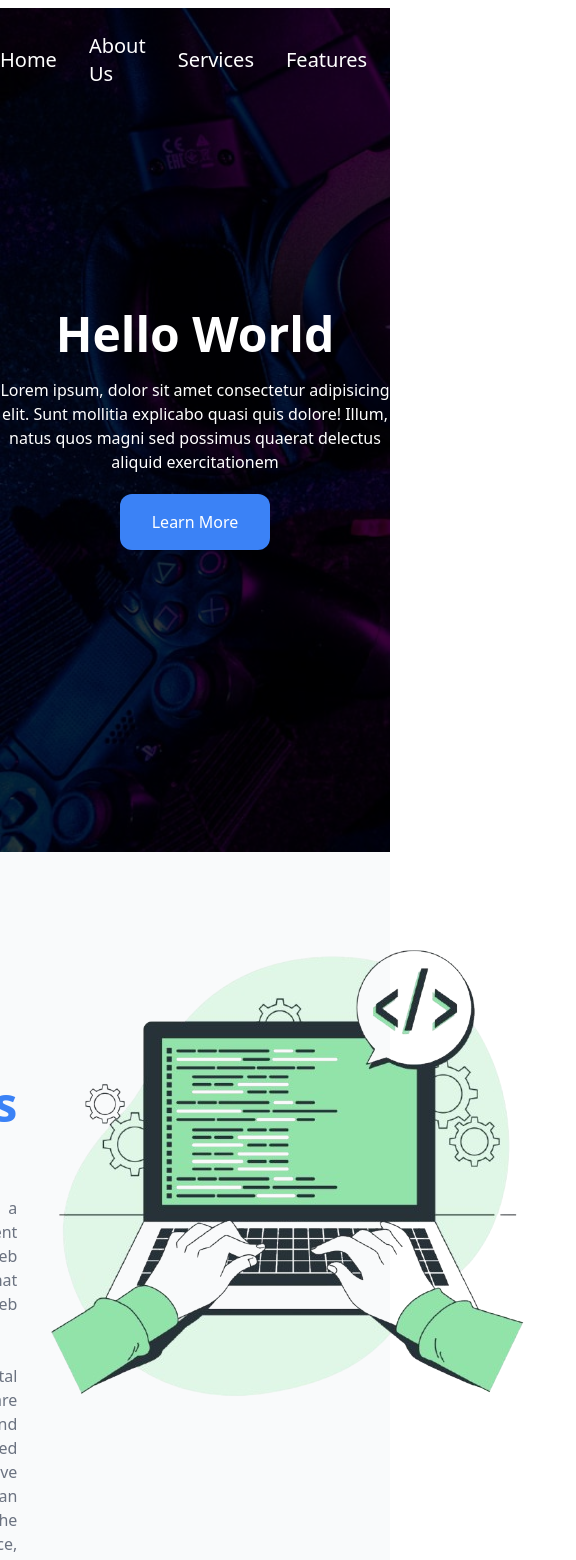
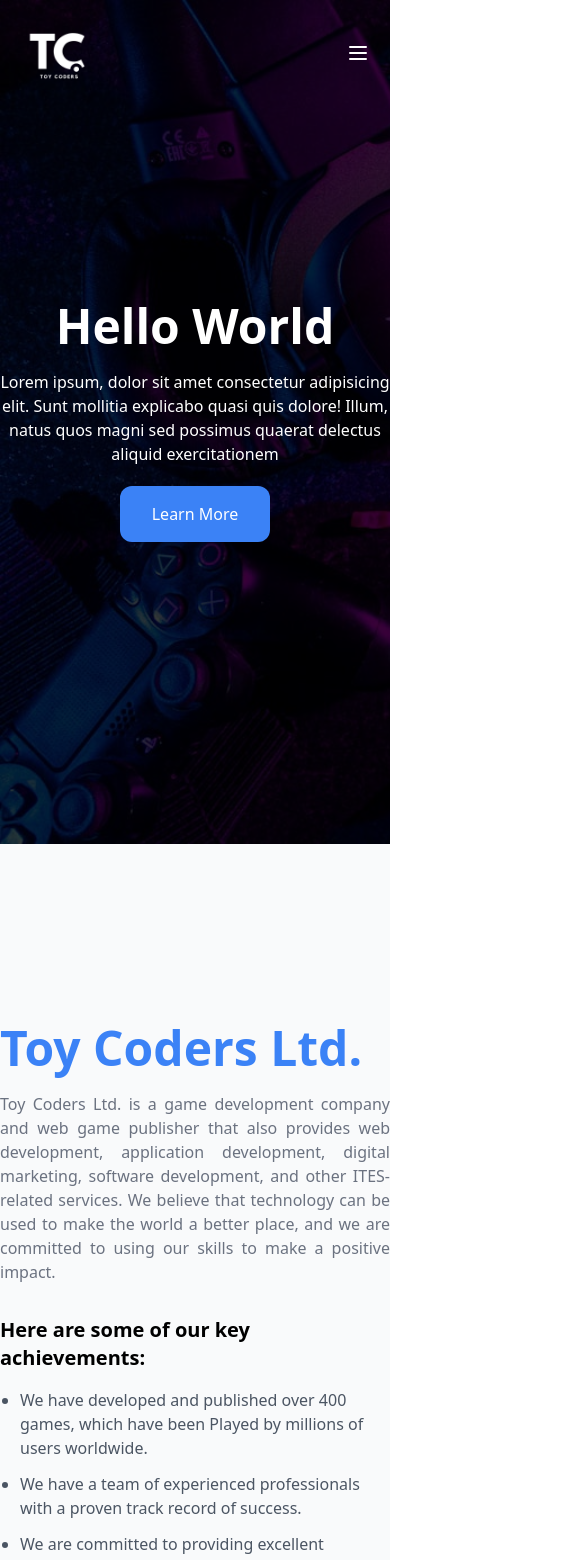
Before and after one commit to jakareya76/toycoders, a React (Vite) app: page / in a window 390 px wide. Shown: the top 1560 px of the page, 576 px wide, since content can reach past the window. Built offline with nearby package versions, Linux system fonts and the light colour scheme.

Commit message:
craete contact section and make navbar responsive

```diff
--- a/src/components/About.jsx
+++ b/src/components/About.jsx
@@ -4,7 +4,7 @@ const About = () => {
   return (
     <section className="py-20 bg-gray-50">
       <div className="container mx-auto">
-        <div className="flex justify-center gap-5">
+        <div className="flex flex-col justify-center gap-5 md:flex-row">
           <div className="mt-20">
             <h2 className="text-5xl font-bold text-blue-500 my-5">
               Toy Coders Ltd.
@@ -34,7 +34,7 @@ const About = () => {
             </ul>
           </div>
           <div>
-            <img src={aboutImg} alt="about" className="max-w-xl" />
+            <img src={aboutImg} alt="about" className="md:max-w-xl" />
           </div>
         </div>
       </div>
--- a/src/components/Contact.jsx
+++ b/src/components/Contact.jsx
@@ -1,5 +1,70 @@
 const Contact = () => {
-  return <div>Contact</div>;
+  return (
+    <section className="container mx-auto py-20">
+      <h2 className="text-3xl text-center font-medium uppercase">
+        Get In Touch
+      </h2>
+      <div className="w-14 h-[3px] bg-blue-500 mx-auto my-5"></div>
+      <p className="mx-auto max-w-2xl text-gray-700 font-medium text-center">
+        We thrive when coming up with innovative ideas but also understand that
+        a smart concept should be supported with faucibus sapien odio measurable
+        results.
+      </p>
+
+      <div className="flex items-center justify-center mt-16">
+        <div className="grid grid-cols-1 md:grid-cols-3 gap-5">
+          <div>
+            <div className="space-y-1 mb-5">
+              <h4 className="font-medium">TOYCODERS LTD</h4>
+              <p className="text-gray-600">
+                Company Registration Number: 12917753
+              </p>
+            </div>
+            <div className="space-y-1 mb-5">
+              <h4 className="font-medium">Registered Office Address:</h4>
+              <p className="text-gray-600">
+                47 Shayer Road, Southampton, England, SO15 5JZ
+              </p>
+            </div>
+            <div className="space-y-1 mb-5">
+              <h4 className="font-medium">Working Hours:</h4>
+              <p className="text-gray-600">9:00AM To 6:00PM</p>
+            </div>
+          </div>
+          <div className="col-span-2">
+            <form>
+              <div className="grid grid-cols-1 md:grid-cols-2 gap-5 mb-5">
+                <input
+                  type="text"
+                  placeholder="Your Name*"
+                  className="p-4 border outline-none rounded"
+                />
+                <input
+                  type="email"
+                  placeholder="Your Email*"
+                  className="p-4 border outline-none rounded"
+                />
+                <input
+                  type="text"
+                  placeholder="Subject"
+                  className="md:col-span-2 p-4 border outline-none rounded"
+                />
+                <textarea
+                  name=""
+                  id=""
+                  placeholder="Message"
+                  className="md:col-span-2 p-4 pb-16 border outline-none rounded"
+                ></textarea>
+              </div>
+              <button className="bg-blue-600 font-medium text-white px-8 py-3 rounded-xl duration-300 hover:bg-blue-800">
+                Send Message
+              </button>
+            </form>
+          </div>
+        </div>
+      </div>
+    </section>
+  );
 };
 
 export default Contact;
--- a/src/components/shared/Navbar.jsx
+++ b/src/components/shared/Navbar.jsx
@@ -1,15 +1,46 @@
+import { useState } from "react";
 import logo from "../../assets/logo.png";
 
 const Navbar = () => {
+  const [isOpen, setIsOpen] = useState(false);
+
+  const toggleMenu = () => {
+    setIsOpen(!isOpen);
+  };
+
   return (
     <nav className="container mx-auto flex items-center justify-between z-50 relative py-8">
       <div className="flex-1">
         <img src={logo} alt="logo" className="w-28" />
       </div>
-      <div className="">
+
+      {/* Hamburger Menu Icon for mobile */}
+      <div className="lg:hidden">
+        <button
+          className="text-white focus:outline-none mx-5"
+          onClick={toggleMenu}
+        >
+          <svg
+            className="w-6 h-6"
+            fill="none"
+            stroke="currentColor"
+            viewBox="0 0 24 24"
+            xmlns="http://www.w3.org/2000/svg"
+          >
+            <path
+              strokeLinecap="round"
+              strokeLinejoin="round"
+              strokeWidth="2"
+              d={isOpen ? "M6 18L18 6M6 6l12 12" : "M4 6h16M4 12h16M4 18h16"}
+            ></path>
+          </svg>
+        </button>
+      </div>
+
+      {/* Desktop Menu */}
+      <div className={`lg:flex hidden`}>
         <ul className="flex items-center justify-center gap-8 text-xl">
-          {navItems.map((item, idx) => {
-            return (
+          {navItems.map((item, idx) => (
             <li key={idx}>
               <a
                 href={item.path}
@@ -18,8 +49,27 @@ const Navbar = () => {
                 {item.name}
               </a>
             </li>
-            );
-          })}
+          ))}
+        </ul>
+      </div>
+
+      {/* Mobile Menu */}
+      <div
+        className={`${
+          isOpen ? "block" : "hidden"
+        } lg:hidden absolute top-full left-0 w-full bg-black`}
+      >
+        <ul className="flex flex-col items-center py-16 space-y-4 text-xl">
+          {navItems.map((item, idx) => (
+            <li key={idx}>
+              <a
+                href={item.path}
+                className="font-medium text-white hover:text-gray-300"
+              >
+                {item.name}
+              </a>
+            </li>
+          ))}
         </ul>
       </div>
     </nav>
@@ -32,23 +82,23 @@ const navItems = [
     name: "Home",
   },
   {
-    path: "/",
+    path: "/about",
     name: "About Us",
   },
   {
-    path: "/",
+    path: "/services",
     name: "Services",
   },
   {
-    path: "/",
+    path: "/features",
     name: "Features",
   },
   {
-    path: "/",
+    path: "/work-process",
     name: "Work Process",
   },
   {
-    path: "/",
+    path: "/contact",
     name: "Contact",
   },
 ];
```
Lines whose indentation alone changed are shown as unchanged.
